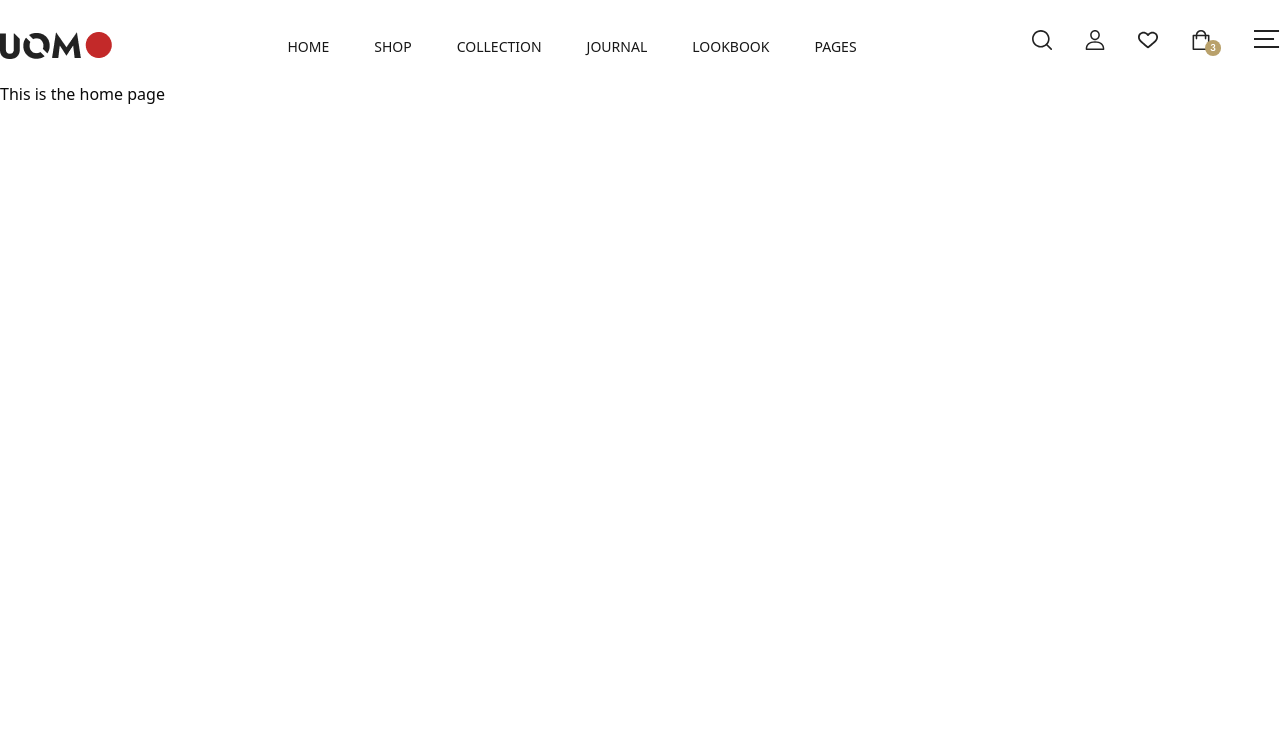
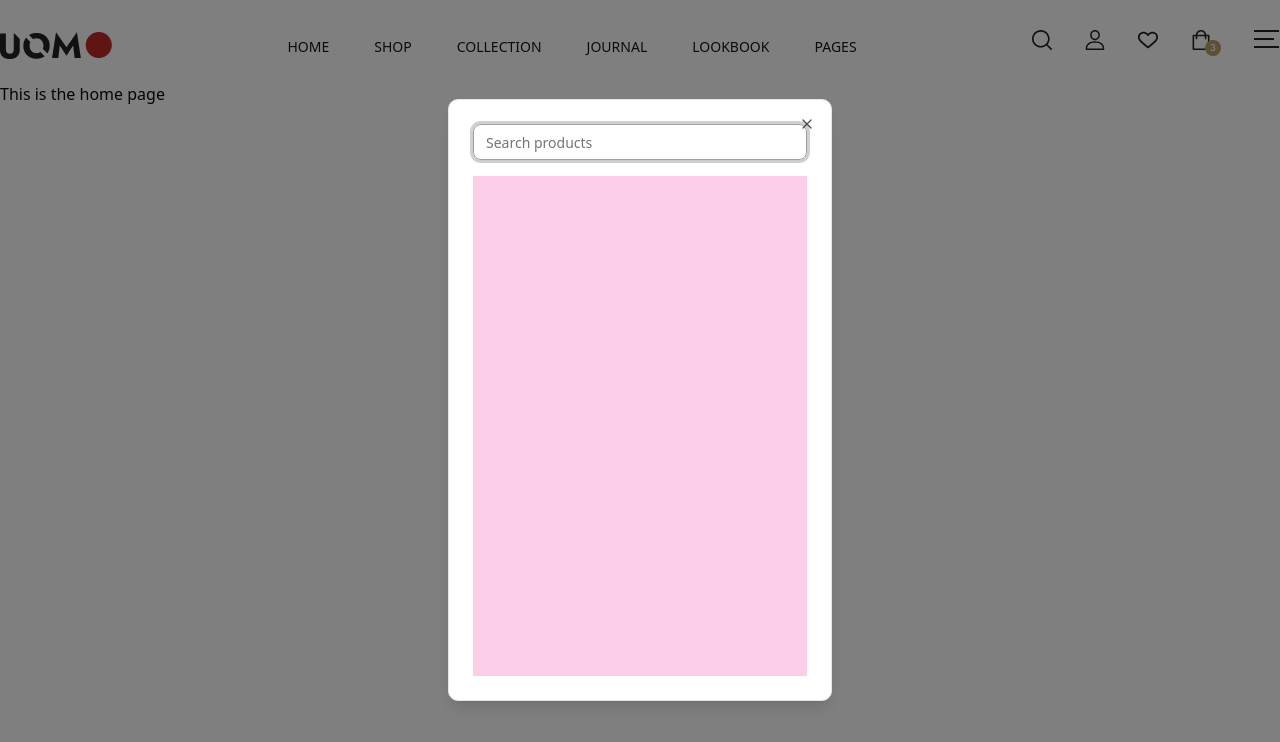
Before and after one commit to ayeshatahsin11/Uomo, a Next.js app: page / in a window 1280 px wide. Both pictures are taken after a click on the button 1042 px from the left and 40 px from the top of the page. Shown: the top 742 px of the page. Built offline with nearby package versions, Linux system fonts and the light colour scheme.

Commit message:
Navicons updated

```diff
--- a/src/app/data/navbarData.js
+++ b/src/app/data/navbarData.js
@@ -33,11 +33,11 @@
     ],
     icons : [
        {
-        name : "Search",
+        id : "Search",
         icon : (
 
 <svg width="21" height="20" viewBox="0 0 21 20" fill="none" xmlns="http://www.w3.org/2000/svg">
-<g clip-path="url(#clip0_6_7)">
+<g clipPath="url(#clip0_6_7)">
 <path d="M8.82291 0C3.95809 0 0 3.95121 0 8.80758C0 13.6642 3.95809 17.6152 8.82291 17.6152C13.688 17.6152 17.6458 13.6642 17.6458 8.80758C17.6458 3.95121 13.688 0 8.82291 0ZM8.82291 15.9892C4.85613 15.9892 1.62885 12.7675 1.62885 8.80762C1.62885 4.84773 4.85613 1.62602 8.82291 1.62602C12.7897 1.62602 16.017 4.84769 16.017 8.80758C16.017 12.7675 12.7897 15.9892 8.82291 15.9892Z" fill="#222222"/>
 <path d="M19.7962 18.6122L15.1268 13.9509C14.8086 13.6333 14.2934 13.6333 13.9752 13.9509C13.657 14.2683 13.657 14.7832 13.9752 15.1005L18.6446 19.7618C18.8036 19.9206 19.0119 20 19.2204 20C19.4286 20 19.6371 19.9206 19.7962 19.7618C20.1143 19.4444 20.1143 18.9295 19.7962 18.6122Z" fill="#222222"/>
 </g>
@@ -56,7 +56,7 @@
 
 
 <svg width="21" height="20" viewBox="0 0 21 20" fill="none" xmlns="http://www.w3.org/2000/svg">
-<g clip-path="url(#clip0_6_29)">
+<g clipPath="url(#clip0_6_29)">
 <path d="M10.0175 11.2652C3.99775 11.2652 0.682495 14.108 0.682495 19.2701C0.682495 19.6732 1.00982 20 1.41369 20H18.6212C19.0251 20 19.3524 19.6732 19.3524 19.2701C19.3524 14.1083 16.0372 11.2652 10.0175 11.2652ZM2.17149 18.5402C2.4591 14.6805 5.09505 12.7251 10.0175 12.7251C14.9399 12.7251 17.5759 14.6805 17.8637 18.5402H2.17149Z" fill="#222222"/>
 <path d="M10.0174 0C7.25222 0 5.16711 2.12336 5.16711 4.93895C5.16711 7.83699 7.34292 10.1944 10.0174 10.1944C12.6918 10.1944 14.8676 7.83699 14.8676 4.93918C14.8676 2.12336 12.7825 0 10.0174 0ZM10.0174 8.7348C8.14917 8.7348 6.6295 7.03211 6.6295 4.93918C6.6295 2.92313 8.05436 1.45984 10.0174 1.45984C11.949 1.45984 13.4053 2.95547 13.4053 4.93918C13.4053 7.03211 11.8856 8.7348 10.0174 8.7348Z" fill="#222222"/>
 </g>
@@ -75,7 +75,7 @@
 
 
 <svg width="21" height="20" viewBox="0 0 21 20" fill="none" xmlns="http://www.w3.org/2000/svg">
-<g clip-path="url(#clip0_6_54)">
+<g clipPath="url(#clip0_6_54)">
 <path d="M18.4252 3.30806C16.2463 1.13349 12.7016 1.13349 10.5232 3.30806L10.0172 3.81285L9.51156 3.30806C7.33321 1.13319 3.78822 1.13319 1.60986 3.30806C-0.524272 5.43848 -0.53813 8.81543 1.57772 11.1634C3.50752 13.3041 9.19902 17.929 9.44051 18.1248C9.60444 18.2578 9.8017 18.3226 9.99777 18.3226C10.0043 18.3226 10.0107 18.3226 10.0169 18.3223C10.2198 18.3317 10.4241 18.2622 10.5934 18.1248C10.8349 17.929 16.5269 13.3041 18.4573 11.1631C20.5729 8.81543 20.559 5.43848 18.4252 3.30806ZM17.1423 9.98189C15.6377 11.6505 11.5018 15.0919 10.0169 16.3131C8.53207 15.0922 4.39708 11.6511 2.89275 9.98218C1.41673 8.34448 1.40287 6.01215 2.86062 4.55694C3.60511 3.81403 4.58284 3.44228 5.56056 3.44228C6.53829 3.44228 7.51601 3.81373 8.26051 4.55694L9.37269 5.66718C9.50508 5.79934 9.67196 5.87822 9.8471 5.90589C10.1313 5.96682 10.4398 5.88764 10.6609 5.66748L11.7737 4.55694C13.2629 3.07082 15.6854 3.07112 17.1739 4.55694C18.6316 6.01215 18.6177 8.34448 17.1423 9.98189Z" fill="#222222"/>
 </g>
 <defs>
--- a/src/app/layouts/navbar/Navbar.jsx
+++ b/src/app/layouts/navbar/Navbar.jsx
@@ -1,7 +1,8 @@
 import React from 'react'
-import Container from '../Container'
+import Container from '../container/Container'
 import Logo from './Logo'
 import navbarData from '@/app/data/navbarData'
+import Navicons from './Navicons'
 
 const Navbar = () => {
   return (
@@ -15,7 +16,7 @@
     <li key={index}>
       <a  className=" font-jost font-medium text-primary inline-block text-[14px] relative leading-6
     after:content-['']
-    after:absolute after:left-0 after:bottom-[-4px]
+    after:absolute after:left-0 after:-bottom-1
     after:h-0.5 after:w-full after:bg-primary
     after:scale-x-0 after:origin-left
     after:transition-transform after:duration-300
@@ -27,13 +28,7 @@
   ))}
 </ul>
 
-<ul className='flex gap-8'>
-  {navbarData?.icons?.map((item, index) => (
-    <li key={index}>
-    <button className='cursor-pointer'>{item?.icon}</button>
-    </li>
-  ))}
-</ul>
+<Navicons/>
 
 
    </div>
--- /dev/null
+++ b/src/app/layouts/navbar/Navicons.jsx
@@ -0,0 +1,84 @@
+"use client"
+const { default: navbarData } = require("@/app/data/navbarData");
+import React from 'react'
+//shadcn
+import { Button } from "@/components/ui/button"
+import {
+  Dialog,
+  DialogClose,
+  DialogContent,
+  DialogDescription,
+  DialogFooter,
+  DialogHeader,
+  DialogTitle,
+  DialogTrigger,
+} from "@/components/ui/dialog"
+import { Input } from "@/components/ui/input"
+//shadcn
+const Navicons = () => {
+  return (
+    <div>
+        <ul className='flex gap-8'>
+  {navbarData?.icons?.map((item, index) => (
+    <li key={index}>
+
+        {item.id === "Search" ?
+
+    <Dialog>
+      <form>
+        <DialogTrigger asChild>
+          <button className='cursor-pointer'>{item?.icon}</button>
+        </DialogTrigger>
+        <DialogContent className="sm:max-w-sm">
+              <Input  name="Search" placeholder = "Search products" />
+
+              <div className='w-full h-125 bg-pink-200'></div>
+
+        </DialogContent>
+      </form>
+    </Dialog>
+
+    :
+
+    item.id === "User" ?
+
+    <Dialog>
+      <form>
+        <DialogTrigger asChild>
+          <button className='cursor-pointer'>{item?.icon}</button>
+        </DialogTrigger>
+        <DialogContent className="sm:max-w-sm">
+          <DialogHeader>
+            <DialogTitle>Edit profile</DialogTitle>
+            <DialogDescription>
+              Make changes to your profile here. Click save when you&apos;re
+              done.
+            </DialogDescription>
+          </DialogHeader>
+
+          <DialogFooter>
+            <DialogClose asChild>
+              <Button variant="outline">Cancel</Button>
+            </DialogClose>
+            <Button type="submit">Save changes</Button>
+          </DialogFooter>
+        </DialogContent>
+      </form>
+    </Dialog>
+
+
+    :
+
+    <button className='cursor-pointer'>{item?.icon}</button>
+
+}
+
+
+    </li>
+  ))}
+</ul>
+    </div>
+  )
+}
+
+export default Navicons
--- /dev/null
+++ b/src/components/ui/dialog.jsx
@@ -0,0 +1,147 @@
+"use client"
+
+import * as React from "react"
+import { XIcon } from "lucide-react"
+import { Dialog as DialogPrimitive } from "radix-ui"
+
+import { cn } from "@/lib/utils"
+import { Button } from "@/components/ui/button"
+
+function Dialog({
+  ...props
+}) {
+  return <DialogPrimitive.Root data-slot="dialog" {...props} />;
+}
+
+function DialogTrigger({
+  ...props
+}) {
+  return <DialogPrimitive.Trigger data-slot="dialog-trigger" {...props} />;
+}
+
+function DialogPortal({
+  ...props
+}) {
+  return <DialogPrimitive.Portal data-slot="dialog-portal" {...props} />;
+}
+
+function DialogClose({
+  ...props
+}) {
+  return <DialogPrimitive.Close data-slot="dialog-close" {...props} />;
+}
+
+function DialogOverlay({
+  className,
+  ...props
+}) {
+  return (
+    <DialogPrimitive.Overlay
+      data-slot="dialog-overlay"
+      className={cn(
+        "data-[state=open]:animate-in data-[state=closed]:animate-out data-[state=closed]:fade-out-0 data-[state=open]:fade-in-0 fixed inset-0 z-50 bg-black/50",
+        className
+      )}
+      {...props} />
+  );
+}
+
+function DialogContent({
+  className,
+  children,
+  showCloseButton = true,
+  ...props
+}) {
+  return (
+    <DialogPortal data-slot="dialog-portal">
+      <DialogOverlay />
+      <DialogPrimitive.Content
+        data-slot="dialog-content"
+        className={cn(
+          "bg-background data-[state=open]:animate-in data-[state=closed]:animate-out data-[state=closed]:fade-out-0 data-[state=open]:fade-in-0 data-[state=closed]:zoom-out-95 data-[state=open]:zoom-in-95 fixed top-[50%] left-[50%] z-50 grid w-full max-w-[calc(100%-2rem)] translate-x-[-50%] translate-y-[-50%] gap-4 rounded-lg border p-6 shadow-lg duration-200 outline-none sm:max-w-lg",
+          className
+        )}
+        {...props}>
+        {children}
+        {showCloseButton && (
+          <DialogPrimitive.Close
+            data-slot="dialog-close"
+            className="ring-offset-background focus:ring-ring data-[state=open]:bg-accent data-[state=open]:text-muted-foreground absolute top-4 right-4 rounded-xs opacity-70 transition-opacity hover:opacity-100 focus:ring-2 focus:ring-offset-2 focus:outline-hidden disabled:pointer-events-none [&_svg]:pointer-events-none [&_svg]:shrink-0 [&_svg:not([class*='size-'])]:size-4">
+            <XIcon />
+            <span className="sr-only">Close</span>
+          </DialogPrimitive.Close>
+        )}
+      </DialogPrimitive.Content>
+    </DialogPortal>
+  );
+}
+
+function DialogHeader({
+  className,
+  ...props
+}) {
+  return (
+    <div
+      data-slot="dialog-header"
+      className={cn("flex flex-col gap-2 text-center sm:text-left", className)}
+      {...props} />
+  );
+}
+
+function DialogFooter({
+  className,
+  showCloseButton = false,
+  children,
+  ...props
+}) {
+  return (
+    <div
+      data-slot="dialog-footer"
+      className={cn("flex flex-col-reverse gap-2 sm:flex-row sm:justify-end", className)}
+      {...props}>
+      {children}
+      {showCloseButton && (
+        <DialogPrimitive.Close asChild>
+          <Button variant="outline">Close</Button>
+        </DialogPrimitive.Close>
+      )}
+    </div>
+  );
+}
+
+function DialogTitle({
+  className,
+  ...props
+}) {
+  return (
+    <DialogPrimitive.Title
+      data-slot="dialog-title"
+      className={cn("text-lg leading-none font-semibold", className)}
+      {...props} />
+  );
+}
+
+function DialogDescription({
+  className,
+  ...props
+}) {
+  return (
+    <DialogPrimitive.Description
+      data-slot="dialog-description"
+      className={cn("text-muted-foreground text-sm", className)}
+      {...props} />
+  );
+}
+
+export {
+  Dialog,
+  DialogClose,
+  DialogContent,
+  DialogDescription,
+  DialogFooter,
+  DialogHeader,
+  DialogOverlay,
+  DialogPortal,
+  DialogTitle,
+  DialogTrigger,
+}
--- /dev/null
+++ b/src/components/ui/input.jsx
@@ -0,0 +1,24 @@
+import * as React from "react"
+
+import { cn } from "@/lib/utils"
+
+function Input({
+  className,
+  type,
+  ...props
+}) {
+  return (
+    <input
+      type={type}
+      data-slot="input"
+      className={cn(
+        "file:text-foreground placeholder:text-muted-foreground selection:bg-primary selection:text-primary-foreground dark:bg-input/30 border-input h-9 w-full min-w-0 rounded-md border bg-transparent px-3 py-1 text-base shadow-xs transition-[color,box-shadow] outline-none file:inline-flex file:h-7 file:border-0 file:bg-transparent file:text-sm file:font-medium disabled:pointer-events-none disabled:cursor-not-allowed disabled:opacity-50 md:text-sm",
+        "focus-visible:border-ring focus-visible:ring-ring/50 focus-visible:ring-[3px]",
+        "aria-invalid:ring-destructive/20 dark:aria-invalid:ring-destructive/40 aria-invalid:border-destructive",
+        className
+      )}
+      {...props} />
+  );
+}
+
+export { Input }
```
Also changed, not shown: src/app/layouts/container/Container.jsx (renamed from src/app/layouts/Container.jsx).
